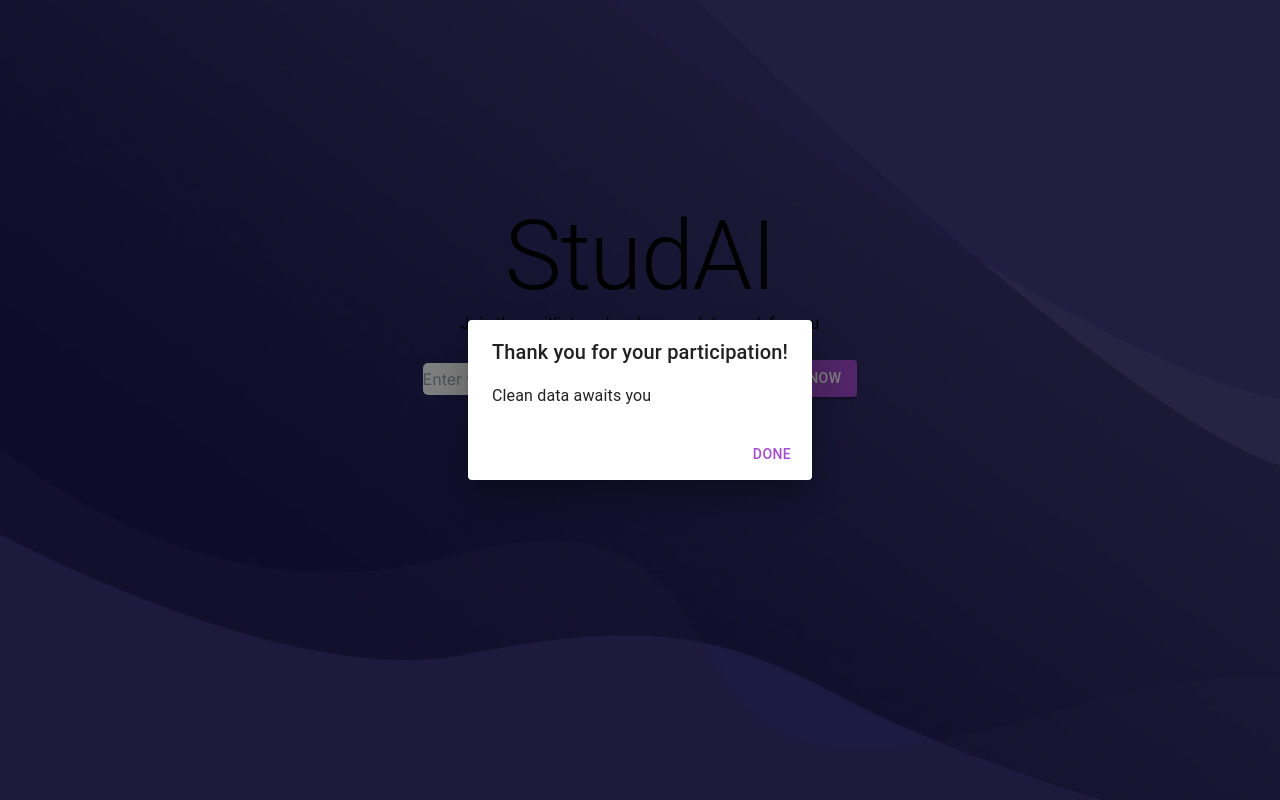
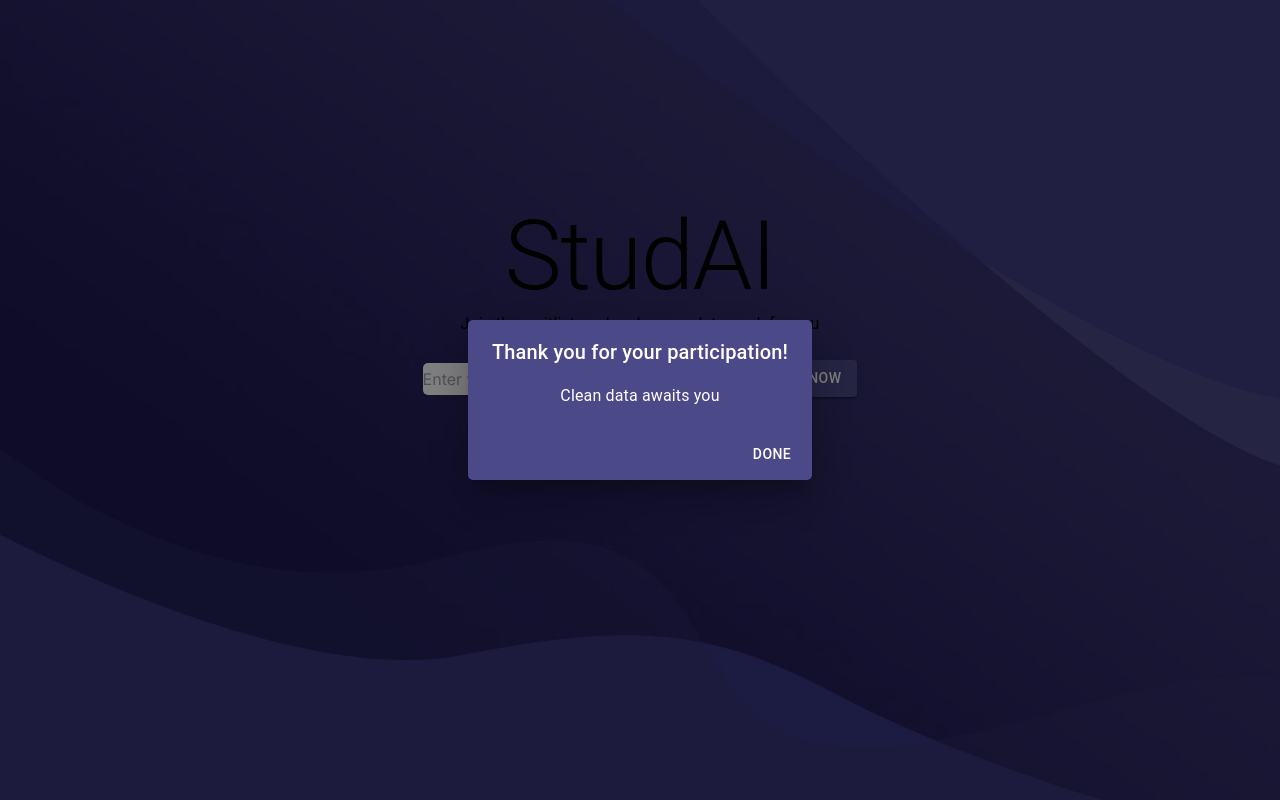
Before and after one commit to dalpal07/StudAI-Waitlist, a Next.js app: page / in a window 1280 px wide. Both pictures are taken after typing "name@example.com" into the empty fields and a click on the button "JOIN NOW". Built offline with nearby package versions, Linux system fonts and the light colour scheme.

Commit message:
fine-tuning colors

```diff
--- a/app/Components/confirmationPopup.js
+++ b/app/Components/confirmationPopup.js
@@ -1,19 +1,27 @@
 'use client';
 
 import React from 'react';
-import { Dialog, DialogTitle, DialogContent, DialogActions, Button, Typography } from "@mui/material";
+import { Dialog, DialogTitle, DialogContent, DialogActions, Button, Typography, styled } from "@mui/material";
+
+const StyledDialog = styled(Dialog)({
+    "& .MuiPaper-root": {
+        backgroundColor: "#4b4988", // Set the desired background color here
+        borderRadius: "5px",
+        color: "white"
+    }
+})
 
 const ConfirmationPopup = ({ open, onClose }) => {
     return (
-        <Dialog open={open} onClose={onClose}>
+        <StyledDialog open={open} onClose={onClose}>
             <DialogTitle>Thank you for your participation!</DialogTitle>
             <DialogContent>
-                <Typography variant="body1">Clean data awaits you</Typography>
+                <Typography variant="body1" align="center">Clean data awaits you</Typography>
             </DialogContent>
             <DialogActions>
                 <Button onClick={onClose} color="secondary">Done</Button>
             </DialogActions>
-        </Dialog>
+        </StyledDialog>
     );
 };
 
--- a/app/Components/landingPage.js
+++ b/app/Components/landingPage.js
@@ -9,10 +9,13 @@ import dynamic from 'next/dynamic';
 
 const theme = createTheme({
     palette: {
+        primary: {
+            main: '#4b4988'
+        },
         secondary: {
-            main: '#A44CD3', // Custom secondary color
-        },
-    },
+            main: '#ffffff', // Custom secondary color
+        }
+    }
 });
 
 const Button = dynamic(() => import('@mui/material/Button'), { ssr: false });
@@ -42,12 +45,12 @@ const StyledForm = styled('form')({
 
 const StyledButton = styled(Button)(({ theme }) => ({
     color: 'white',
-    backgroundColor: theme.palette.secondary.main,
+    backgroundColor: theme.palette.primary.main,
     '&:hover': {
-        backgroundColor: theme.palette.secondary.dark,
+        backgroundColor: theme.palette.primary.dark,
     },
     '&:not(:hover)': {
-        backgroundColor: theme.palette.secondary.main,
+        backgroundColor: theme.palette.primary.main,
     },
 }));
 
```
